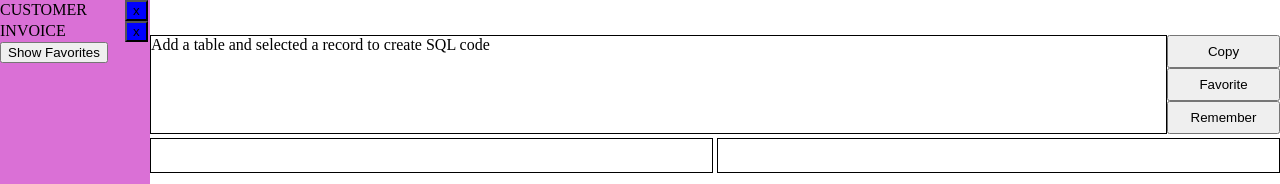
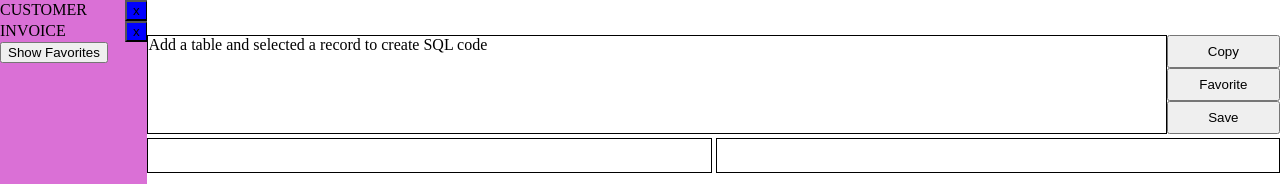
Before and after one commit to ttches/sql-gui, a React (Create React App) app: page / in a window 1280 px wide. Shown: the top 184 px of the page. Built offline with nearby package versions, Linux system fonts and the light colour scheme.

Commit message:
Saved now functions

```diff
--- a/src/App.js
+++ b/src/App.js
@@ -1,10 +1,11 @@
 import React, { Component } from 'react';
 
 import FavoritesTabsContainer from './containers/FavoritesTabContainer';
+import FilteredTablesContainer from './containers/FilteredTablesContainer';
+import RecordsSelectContainer from './containers/RecordsSelectContainer';
+import SavedTabsContainer from './containers/SavedTabsContainer';
+import SelectedTablesContainer from './containers/SelectedTablesContainer';
 import TableTabsContainer from './containers/TableTabsContainer';
-import RecordsSelectContainer from './containers/RecordsSelectContainer';
-import SelectedTablesContainer from './containers/SelectedTablesContainer';
-import FilteredTablesContainer from './containers/FilteredTablesContainer';
 import Console from './containers/ConsoleContainer';
 
 class App extends Component {
@@ -14,6 +15,7 @@ class App extends Component {
         <div className='left-panel'>
           <TableTabsContainer />
           <FavoritesTabsContainer />
+          <SavedTabsContainer />
         </div>
         <div className='main-container'>
           <Console />
--- a/src/actions/index.js
+++ b/src/actions/index.js
@@ -13,6 +13,8 @@ export const REMOVE_FILTER_NOT_LIKE = 'REMOVE_FILTER_NOT_LIKE';
 export const ADD_FILTER_LINK = 'ADD_FILTER_LINK';
 export const REMOVE_FILTER_LINK = 'REMOVE_FILTER_LINK';
 export const ADD_FAVORITE = 'ADD_FAVORITE';
+export const ADD_SAVED = 'ADD_SAVED';
+export const REMOVE_SAVED = 'REMOVE_SAVED';
 export const REMOVE_FAVORITE = 'REMOVE_FAVORITE';
 export const INJECT_SAVED_STATE = 'INJECT_SAVED_STATE';
 
@@ -143,6 +145,22 @@ export function removeFavorite(favorite) {
   };
 }
 
+export function addSaved(name, data) {
+  console.log(`Adding ${name} to saved`);
+  return {
+    type: ADD_SAVED,
+    payload: [name, data]
+  };
+}
+
+export function removeSaved(saved) {
+  console.log(`Removing ${saved} from saved`);
+  return {
+    type: REMOVE_SAVED,
+    payload: saved
+  };
+}
+
 export function injectSavedState(state) {
   console.log('Injecting saved state ' + state.tabs );
   return {
--- a/src/components/Console.js
+++ b/src/components/Console.js
@@ -3,10 +3,6 @@ import React, { Component } from 'react';
 export default class Console extends Component {
   render() {
 
-    function handleClick() {
-      console.log(document.querySelector('.console').innerText)
-    }
-    console.log(this.props.script);
     return (
       <div style={{width: '100%', display: 'inline-flex'}}>
         <div className='console'>
@@ -19,11 +15,13 @@ export default class Console extends Component {
             title='Copy to clipboard'>
             Copy
           </button>
-          <button onClick={this.props.onFavoriteClick}>
+          <button onClick={this.props.onFavoriteClick}
+            title='Save to local storage'>
             Favorite
           </button>
-          <button onClick={handleClick}>
-            Remember
+          <button onClick={this.props.onSaveClick}
+            title='Temporarily save as a variable'>
+            Save
           </button>
         </div>
       </div>
--- a/src/containers/ConsoleContainer.js
+++ b/src/containers/ConsoleContainer.js
@@ -2,13 +2,14 @@ import React, { Component } from 'react';
 import { connect } from 'react-redux';
 
 import Console from '../components/Console';
-import { addFavorite } from '../actions/index';
+import { addFavorite, addSaved } from '../actions/index';
 
 class ConsoleContainer extends Component {
   constructor(props) {
     super(props);
     this.handleCopyClick = this.handleCopyClick.bind(this);
     this.handleFavoriteClick = this.handleFavoriteClick.bind(this);
+    this.handleSaveClick = this.handleSaveClick.bind(this);
     this.renderSQLScript = this.renderSQLScript.bind(this);
     this.renderEqualLessGreater = this.renderEqualLessGreater.bind(this);
     this.renderNot = this.renderNot.bind(this);
@@ -140,12 +141,33 @@ class ConsoleContainer extends Component {
     window.getSelection().removeAllRanges();
   }
 
+  //Saved and favorite have many similarities that I will eventually reduce into a single function
   handleFavoriteClick() {
     var favoriteName = window.prompt("What would you like to name this script?");
+    if (favoriteName === null) return;
+    if (Object.keys(this.props.saved).some((key) => {
+      return key.toLowerCase() === favoriteName.toLowerCase();
+    })) {
+      return window.alert('Saved names must not match saved names');
+    }
     while (favoriteName.length < 1 || favoriteName.length > 50) {
       favoriteName = window.prompt("The name must be between 1 and 50 characters");
     }
     this.props.addFavorite(favoriteName, this.props.selected);
+  }
+
+  handleSaveClick() {
+    var savedName = window.prompt("What would you like to name this script?");
+    if (savedName === null) return;
+    if (Object.keys(this.props.favorites).some((key) => {
+      return key.toLowerCase() === savedName.toLowerCase();
+    })) {
+      return window.alert('Saved names must not match favorited names');
+    }
+    while (savedName.length < 1 || savedName.length > 50) {
+      savedName = window.prompt("The name must be between 1 and 50 characters");
+    }
+    this.props.addSaved(savedName, this.props.selected);
   }
 
 
@@ -155,15 +177,18 @@ class ConsoleContainer extends Component {
       <Console
         script={this.renderSQLScript()}
         onCopyClick={this.handleCopyClick}
-        onFavoriteClick={this.handleFavoriteClick}/>
+        onFavoriteClick={this.handleFavoriteClick}
+        onSaveClick={this.handleSaveClick}/>
     )
   }
 }
 
 function mapStateToProps(state) {
   return {
+    favorites: state.favorites,
+    saved: state.saved,
     selected: state.selected,
   };
 }
 
-export default connect(mapStateToProps, { addFavorite })(ConsoleContainer);
+export default connect(mapStateToProps, { addFavorite, addSaved })(ConsoleContainer);
--- /dev/null
+++ b/src/containers/SavedTabsContainer.js
@@ -0,0 +1,47 @@
+import React, { Component } from 'react';
+import { connect } from 'react-redux';
+
+import SavedTabs from '../components/SavedTabs';
+import { removeSaved, injectSavedState } from '../actions/index';
+
+class SavedTabsContainer extends Component {
+  constructor(props){
+    super(props);
+    this.handleSavedClick = this.handleSavedClick.bind(this);
+    this.handleRemoveSavedClick = this.handleRemoveSavedClick.bind(this);
+}
+
+
+handleSavedClick(e) {
+  const saved = this.props.saved[e.target.dataset.tab];
+  this.props.injectSavedState(saved)
+}
+
+handleRemoveSavedClick(e) {
+  const saved = e.target.dataset.tab;
+  this.props.removeSaved(saved);
+}
+
+  render() {
+    return (
+      <div>
+        <SavedTabs
+          onSavedClick={this.handleSavedClick}
+          onRemoveSavedClick={this.handleRemoveSavedClick}
+          saved={Object.keys(this.props.saved)}
+          tabType='saved-tab' />
+      </div>
+    )
+  }
+}
+
+
+function mapStateToProps(state) {
+  return {
+    saved: state.saved,
+    targets: state.selected
+  };
+}
+
+export default connect(mapStateToProps,
+  { removeSaved, injectSavedState })(SavedTabsContainer);
--- a/src/index.css
+++ b/src/index.css
@@ -269,7 +269,7 @@ body,
   min-height: 100%;
   overflow-x: hidden;
   overflow-y: auto;
-  width: 15%;
+  width: 150px;
   -webkit-box-flex: 1;
   -moz-box-flex: 1;
   -o-box-flex: 1;
@@ -278,21 +278,32 @@ body,
   -ms-flex: 1 1 auto;
   flex: 1 1 auto;
 }
+.left-panel .table-tab,
+.left-panel .favorite-tab,
+.left-panel .saved-tab {
+  display: inline-block;
+}
+.left-panel .table-tab:hover,
+.left-panel .favorite-tab:hover,
+.left-panel .saved-tab:hover {
+  cursor: pointer;
+}
 .left-panel .table-tab > div,
 .left-panel .favorite-tab > div,
+.left-panel .saved-tab > div,
 .left-panel .table-tab select,
-.left-panel .favorite-tab select {
-  display: -webkit-inline-box;
-  display: -moz-inline-box;
-  display: -webkit-inline-flex;
-  display: -ms-inline-flexbox;
-  display: inline-box;
-  display: inline-flex;
-  width: 125px;
+.left-panel .favorite-tab select,
+.left-panel .saved-tab select {
+  display: inline-block;
+  width: 115px;
 }
 .left-panel .table-tab > button,
-.left-panel .favorite-tab > button {
+.left-panel .favorite-tab > button,
+.left-panel .saved-tab > button {
   background-color: #00f;
+  display: inline-block;
+  position: relative;
+  left: 10px;
 }
 .records-container {
   display: inline-block;
--- a/src/reducers/index.js
+++ b/src/reducers/index.js
@@ -1,10 +1,12 @@
 import { combineReducers } from 'redux';
+import favoritesReducer from './reducer_favorites';
+import savedReducer from './reducer_saved';
 import selectedReducer from './reducer_selected';
-import favoritesReducer from './reducer_favorites';
 import sqlDataReducer from './reducer_sql_data';
 
 const rootReducer = combineReducers({
   favorites: favoritesReducer,
+  saved: savedReducer,
   selected: selectedReducer,
   SQLData: sqlDataReducer
 });
--- /dev/null
+++ b/src/reducers/reducer_saved.js
@@ -0,0 +1,25 @@
+import { cloneDeep } from 'lodash'
+
+import { ADD_SAVED, REMOVE_SAVED } from '../actions/index';
+
+const INITIAL_STATE = {};
+
+export default function(state = INITIAL_STATE, action) {
+  switch(action.type) {
+    case ADD_SAVED:
+      let workingState = cloneDeep(state)
+      let saved = action.payload[0];
+      let data = cloneDeep(action.payload[1]);
+      workingState[saved] = data;
+      return workingState
+
+    case REMOVE_SAVED:
+      workingState = {...state}
+      saved = action.payload;
+      delete workingState[saved];
+      return workingState;
+
+    default:
+      return state;
+  }
+}
--- a/src/styles/components/left-panel.styl
+++ b/src/styles/components/left-panel.styl
@@ -10,12 +10,18 @@
   min-height 100%
   overflow-x hidden
   overflow-y auto
-  width 15%
+  width 150px
   flex 1 1 auto
 
-  .table-tab, .favorite-tab
+  .table-tab, .favorite-tab, .saved-tab
+    display inline-block
+    &:hover
+      cursor pointer
     > div, select
-      display inline-flex
-      width 125px
+      display inline-block
+      width 115px
     > button
       background-color blue
+      display inline-block
+      position relative
+      left 10px
```
